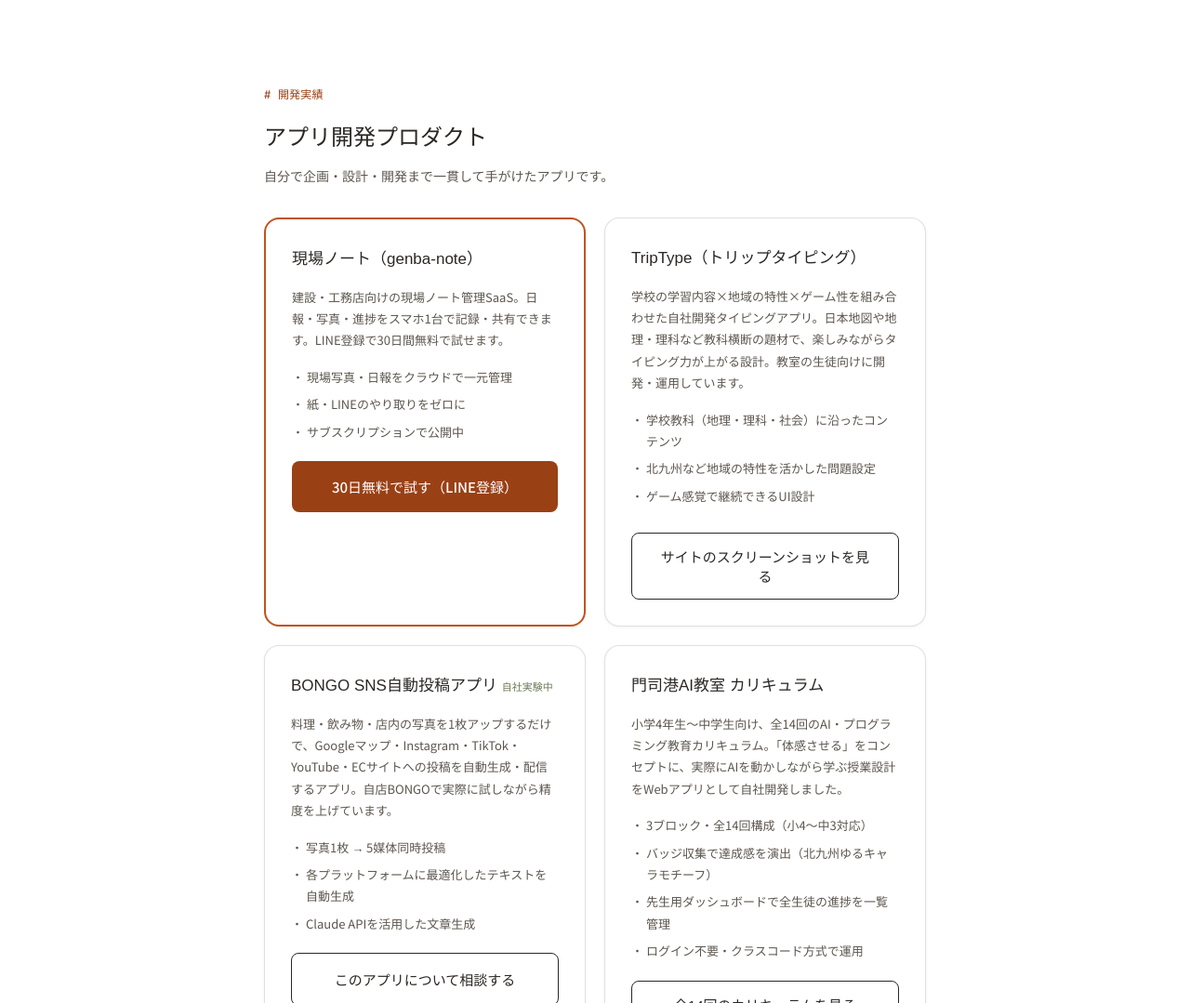
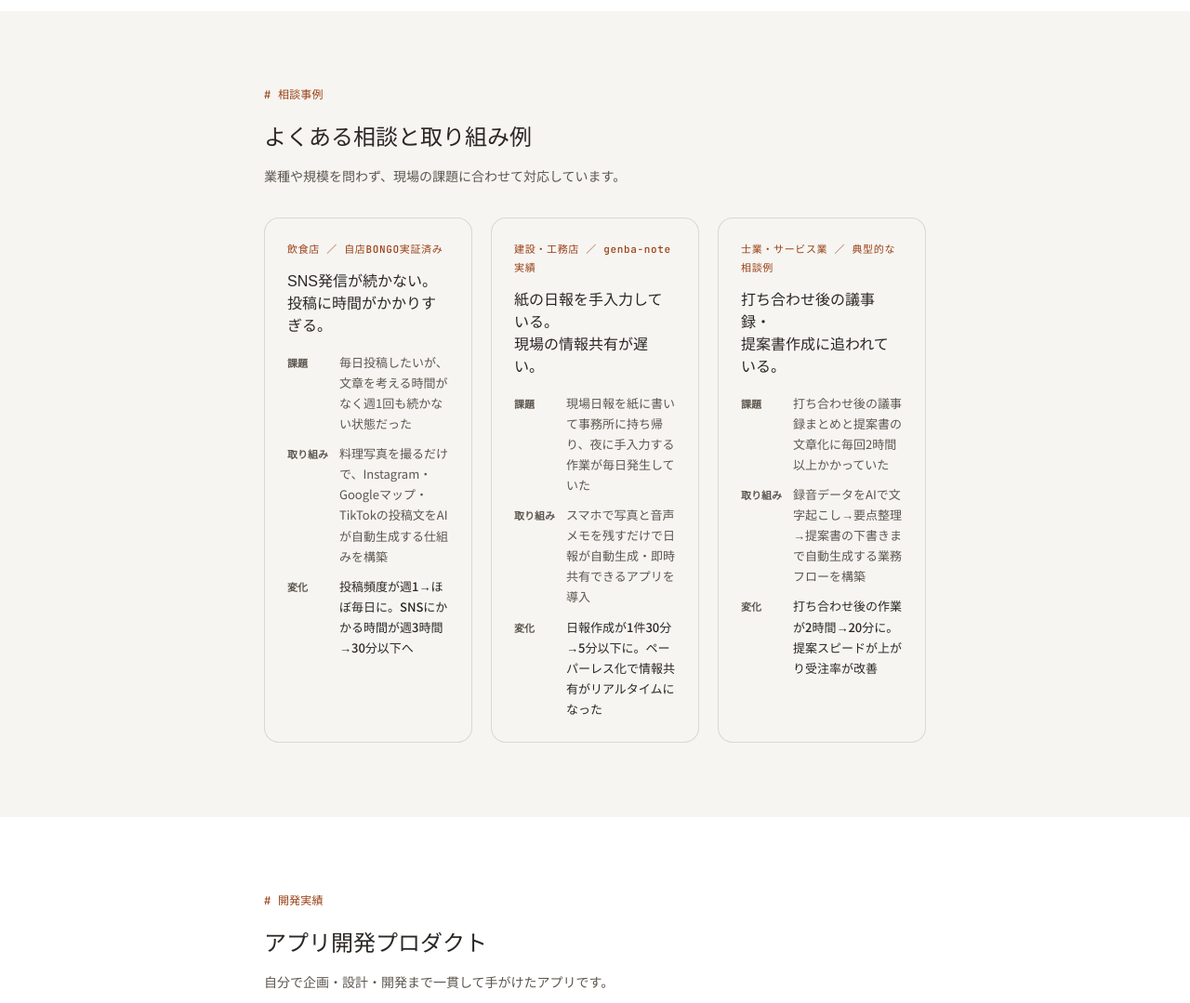
Before and after one commit to shinozaki-web/shinozaki-homepage, a plain HTML site: page index.html in a window 1280 px wide. Shown: the part 1780-2859 px from the top of the page at 93% size. Drawn offline with Linux system fonts and the light colour scheme; a web font is replaced by a local one.

Commit message:
相談事例セクションを追加（3業種）

```diff
--- a/index.html
+++ b/index.html
@@ -102,6 +102,19 @@
   .typing-thumb{width:100%;border-radius:10px;border:1px solid var(--border);cursor:pointer;transition:opacity .15s;}
   .typing-thumb:hover{opacity:0.85;}
 
+
+  /* case studies */
+  .case-grid{display:grid;grid-template-columns:repeat(3,1fr);gap:20px;margin-top:32px;}
+  .case-card{background:var(--cream-deep);border-radius:16px;padding:24px;border:1px solid var(--border);}
+  .case-industry{font-family:'JetBrains Mono',monospace;font-size:11px;color:var(--terracotta-deep);letter-spacing:.06em;margin-bottom:12px;display:block;}
+  .case-card h3{font-size:16px;margin-bottom:16px;line-height:1.5;}
+  .case-row{display:grid;grid-template-columns:48px 1fr;gap:8px;margin-bottom:10px;align-items:start;}
+  .case-row:last-child{margin-bottom:0;}
+  .case-label{font-size:11px;font-weight:700;color:var(--ink-soft);padding-top:2px;}
+  .case-text{font-size:13px;color:var(--ink-soft);line-height:1.7;}
+  .case-result{color:var(--ink);font-weight:500;}
+  @media(max-width:720px){.case-grid{grid-template-columns:1fr;}}
+
   /* curriculum modal */
   .modal-overlay{display:none;position:fixed;inset:0;background:rgba(0,0,0,0.55);z-index:100;align-items:center;justify-content:center;padding:16px;}
   .modal-overlay.open{display:flex;}
@@ -201,6 +214,71 @@
   </div>
 </section>
 
+
+
+<section class="deep">
+  <div class="wrap">
+    <div class="section-head">
+      <span class="eyebrow"># 相談事例</span>
+      <h2>よくある相談と取り組み例</h2>
+      <p>業種や規模を問わず、現場の課題に合わせて対応しています。</p>
+    </div>
+    <div class="case-grid">
+
+      <div class="case-card">
+        <span class="case-industry">飲食店 ／ 自店BONGO実証済み</span>
+        <h3>SNS発信が続かない。<br>投稿に時間がかかりすぎる。</h3>
+        <div class="case-row">
+          <span class="case-label">課題</span>
+          <span class="case-text">毎日投稿したいが、文章を考える時間がなく週1回も続かない状態だった</span>
+        </div>
+        <div class="case-row">
+          <span class="case-label">取り組み</span>
+          <span class="case-text">料理写真を撮るだけで、Instagram・Googleマップ・TikTokの投稿文をAIが自動生成する仕組みを構築</span>
+        </div>
+        <div class="case-row">
+          <span class="case-label">変化</span>
+          <span class="case-text case-result">投稿頻度が週1→ほぼ毎日に。SNSにかかる時間が週3時間→30分以下へ</span>
+        </div>
+      </div>
+
+      <div class="case-card">
+        <span class="case-industry">建設・工務店 ／ genba-note実績</span>
+        <h3>紙の日報を手入力している。<br>現場の情報共有が遅い。</h3>
+        <div class="case-row">
+          <span class="case-label">課題</span>
+          <span class="case-text">現場日報を紙に書いて事務所に持ち帰り、夜に手入力する作業が毎日発生していた</span>
+        </div>
+        <div class="case-row">
+          <span class="case-label">取り組み</span>
+          <span class="case-text">スマホで写真と音声メモを残すだけで日報が自動生成・即時共有できるアプリを導入</span>
+        </div>
+        <div class="case-row">
+          <span class="case-label">変化</span>
+          <span class="case-text case-result">日報作成が1件30分→5分以下に。ペーパーレス化で情報共有がリアルタイムになった</span>
+        </div>
+      </div>
+
+      <div class="case-card">
+        <span class="case-industry">士業・サービス業 ／ 典型的な相談例</span>
+        <h3>打ち合わせ後の議事録・<br>提案書作成に追われている。</h3>
+        <div class="case-row">
+          <span class="case-label">課題</span>
+          <span class="case-text">打ち合わせ後の議事録まとめと提案書の文章化に毎回2時間以上かかっていた</span>
+        </div>
+        <div class="case-row">
+          <span class="case-label">取り組み</span>
+          <span class="case-text">録音データをAIで文字起こし→要点整理→提案書の下書きまで自動生成する業務フローを構築</span>
+        </div>
+        <div class="case-row">
+          <span class="case-label">変化</span>
+          <span class="case-text case-result">打ち合わせ後の作業が2時間→20分に。提案スピードが上がり受注率が改善</span>
+        </div>
+      </div>
+
+    </div>
+  </div>
+</section>
 
 <section id="portfolio">
   <div class="wrap">
```
